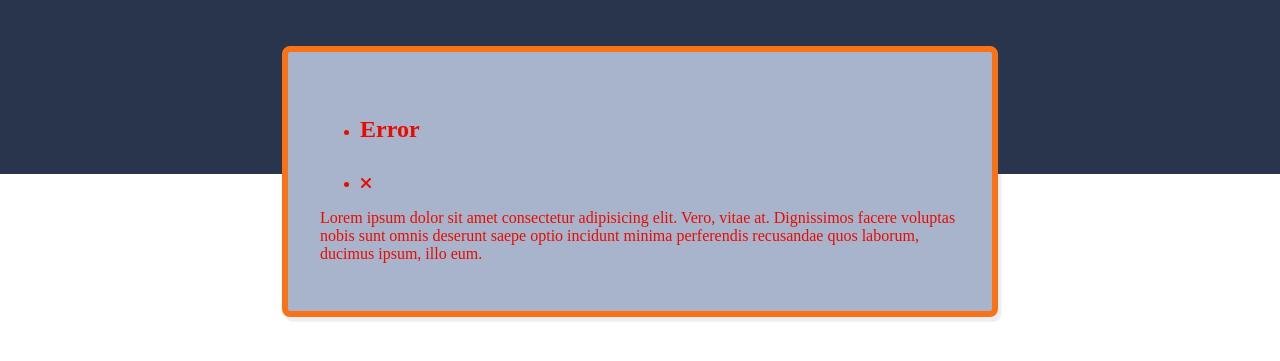
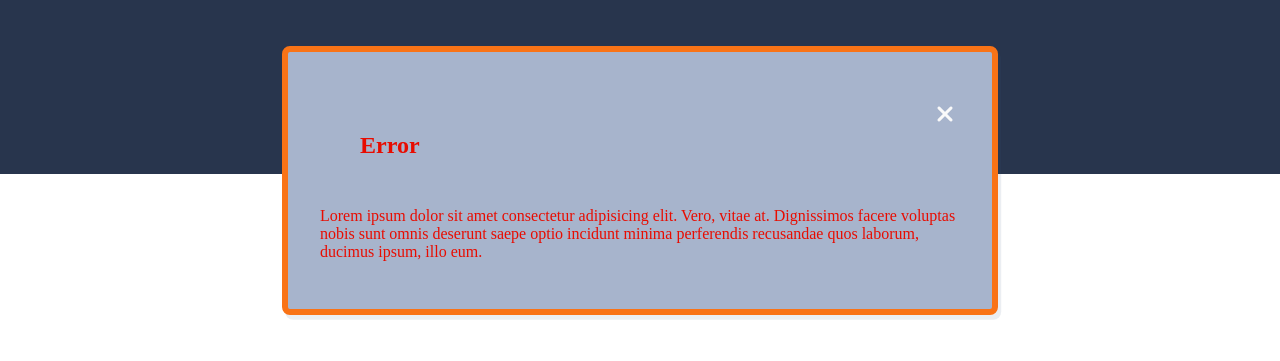
Before and after one commit to KentEHole/Kent-Erik-Hole-js1-ca, a plain HTML site: page index.html in a window 1280 px wide. Shown: the part 357-718 px from the top of the page. Drawn offline with Linux system fonts and the light colour scheme; no server answers.

Commit message:
Update index.html

```diff
--- a/index.html
+++ b/index.html
@@ -26,12 +26,12 @@
     </nav>
     <main>
         <div class="error">
-            <ul>
+            <ul class="Error__List">
                 <li>
                     <h4>Error</h4>
                 </li>
                 <li>
-                    <i class="fa-solid fa-xmark"></i>
+                    <button id="error_close"><i class="fa-solid fa-xmark"></i></button>
                 </li>
             </ul>
             <p>Lorem ipsum dolor sit amet consectetur adipisicing elit. Vero, vitae at. Dignissimos facere voluptas nobis sunt omnis deserunt saepe optio incidunt minima perferendis recusandae quos laborum, ducimus ipsum, illo eum.</p>
```
